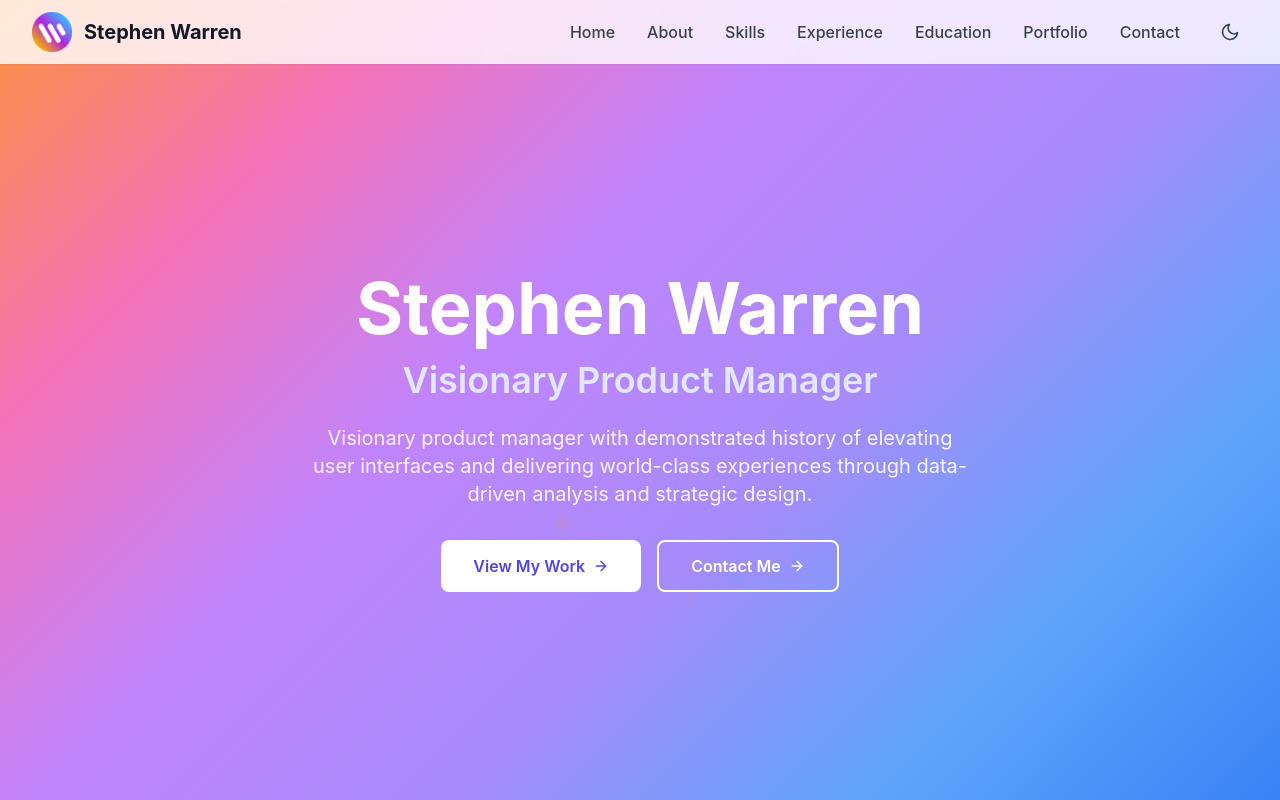
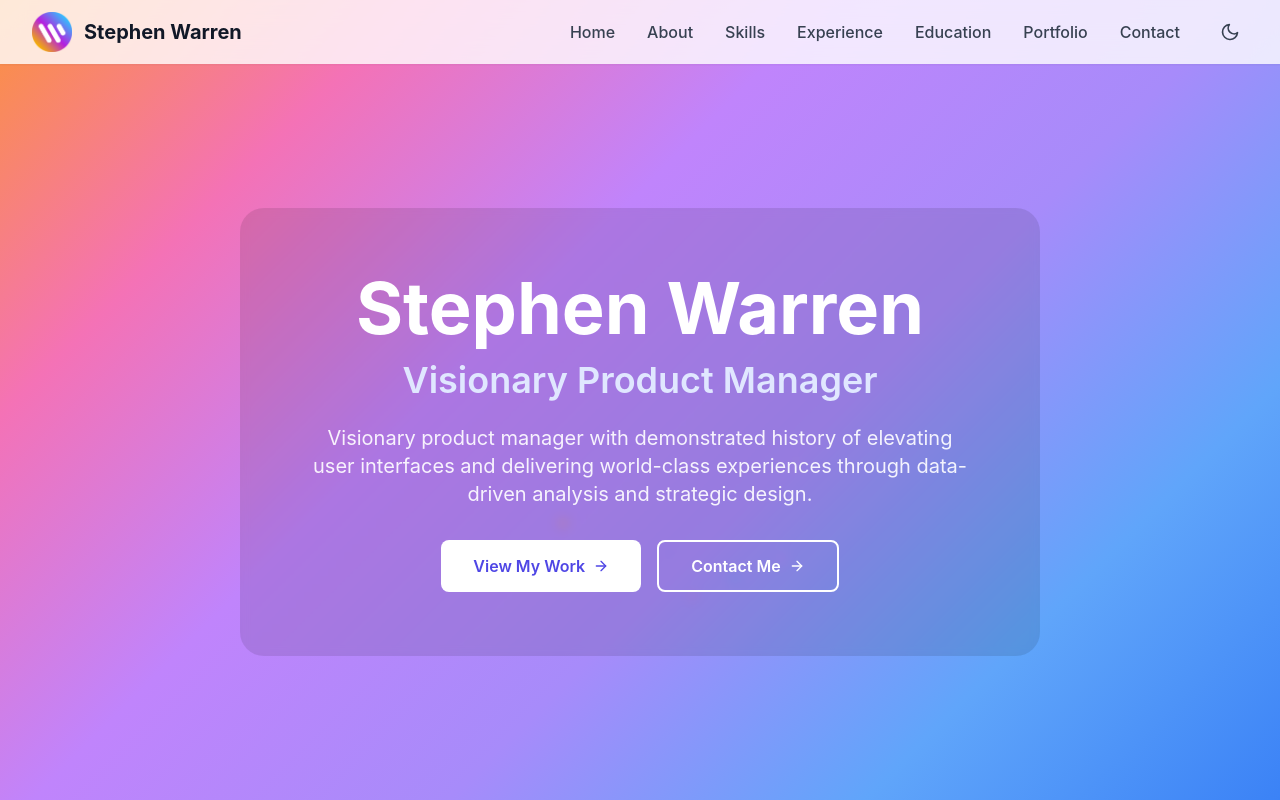
Before and after one commit to swarren1214/productportfolio, a React (Vite) app: page / in a window 1280 px wide. Shown: the top 800 px of the page. Built offline with nearby package versions, Linux system fonts and the light colour scheme.

Commit message:
Add semi-transparent container around hero content for better contrast

```diff
--- a/src/components/Hero.jsx
+++ b/src/components/Hero.jsx
@@ -78,7 +78,7 @@ const Hero = () => {
           variants={containerVariants}
           initial="hidden"
           animate="visible"
-          className="text-center"
+          className="text-center max-w-5xl mx-auto bg-black/10 backdrop-blur-sm rounded-3xl p-8 md:p-12 lg:p-16"
         >
           <motion.h1
             variants={itemVariants}
```
